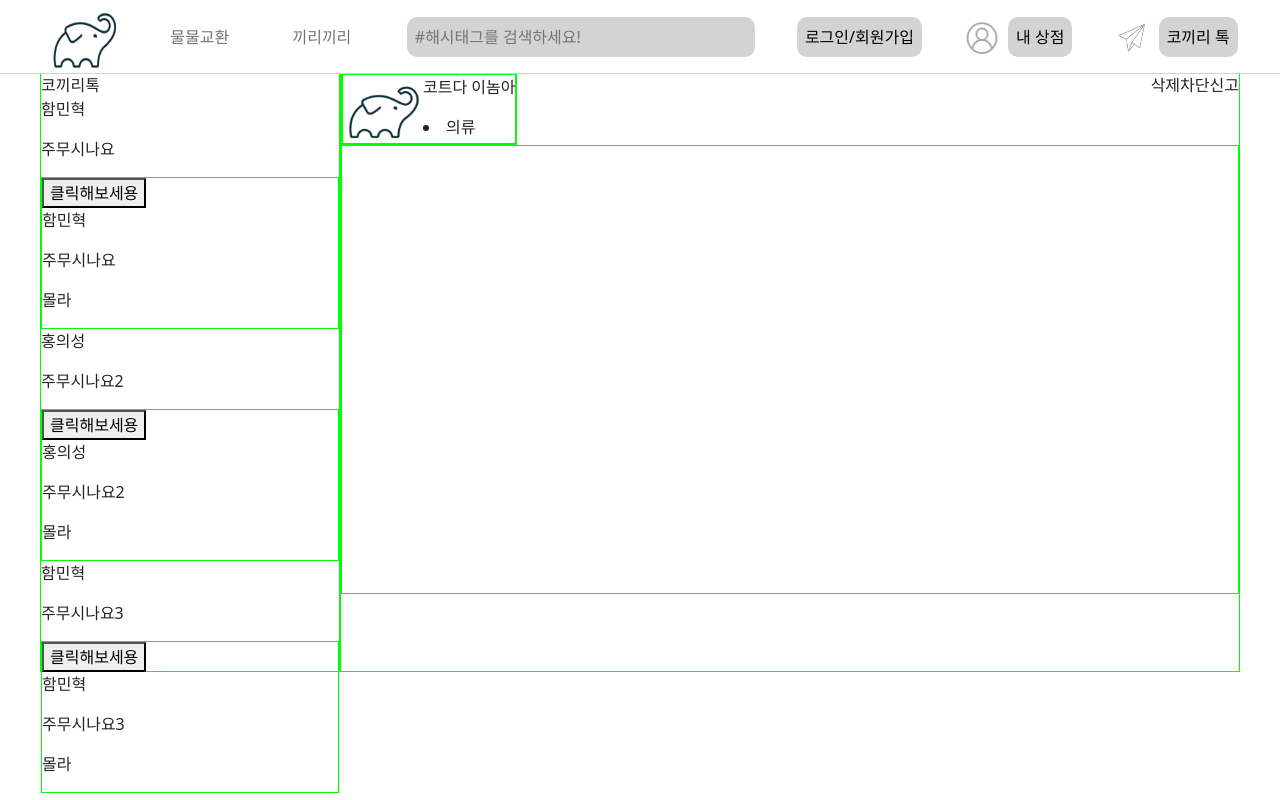
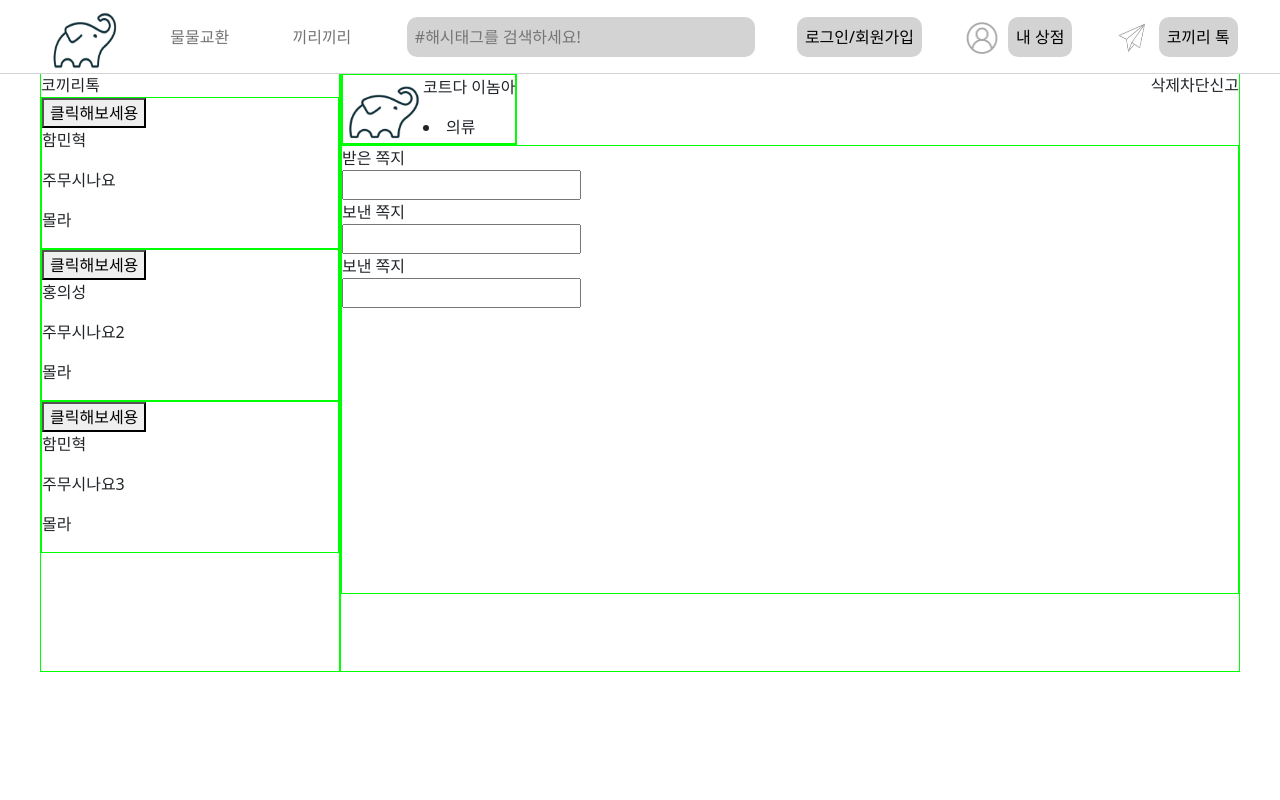
Before and after one commit to F3F-T/COKIRI, a React (Create React App) app in the folder frontend/: page /kokiritalk in a window 1280 px wide. Built offline with nearby package versions, Linux system fonts and the light colour scheme.

Commit message:
[add] kokiriTalk 컴포넌트화(미완성)3

```diff
--- a/frontend/src/component/talk/TalkList.tsx
+++ b/frontend/src/component/talk/TalkList.tsx
@@ -11,19 +11,23 @@ import {useDispatch, useSelector} from "react-redux";
 // type clickOrNot = true | false ;
 const tl = classNames.bind(styles)
 interface props{
-    // Clickable(): clickOrNot;
-    click? : boolean | undefined;
-
     onClick?: (e : React.MouseEvent<HTMLButtonElement,MouseEvent>) => void;
     partner : string;
     lastContent : string;
     date : string;
+    keys : number;
 }
-
-// const [ click, setClick ] = useState(false)
-
+// const object ={
+//     a: 1,
+//     b: 2,
+//     c: 3
+// } as const
+//
+// type objectShape = typeof object
+// type keys = keyof objectShape
 
 const TalkListLeft = (props2:props)=>{
+
     // props2.click =click
     console.log(props2);
     return(
@@ -64,15 +68,17 @@ const TalkList = (props2: props) => {
 
     return (
         <>
-            <p className={styles.talkPartner}>{props2.partner}</p>
-            <p className={styles.lastContent}>{props2.lastContent}</p>
 
+            {console.log(props2)}
             <div className={styles.talkContent}>
                 <button onClick={props2.onClick}>클릭해보세용</button>
                 <p className={styles.talkPartner}>{props2.partner}</p>
                 <p className={styles.lastContent}>{props2.lastContent}</p>
                 <p className={styles.date}>{props2.date}</p>
             </div>
+            {
+                props2.keys === 1
+            }
 
             {/*{props2.click == undefined&&*/}
             {/*    <TalkListLeft partner={props2.partner} lastContent={props2.lastContent} date={props2.date}/>*/}
--- a/frontend/src/routes/KokiriTalk.tsx
+++ b/frontend/src/routes/KokiriTalk.tsx
@@ -9,15 +9,33 @@ import {useNavigate} from "react-router-dom";
 
 
 
+interface props{
 
+}
+const OnClickTalkList = (props3:props) => {
+    return(
+        <>
+            <div className={styles.send}>
+                <div className={styles.sendTitle}>받은 쪽지</div>
+                <input className={styles.sendContent} type={"text"} />
+            </div>
+            <div className={styles.receive}>
+                <div className={styles.receiveTitle}>보낸 쪽지</div>
+                <input className={styles.receiveContent} type={"text"} />
+            </div>
+            <div className={styles.receive}>
+                <div className={styles.receiveTitle}>보낸 쪽지</div>
+                <input className={styles.receiveContent} type={"text"} />
+            </div>
+        </>
+    )
 
-const PostDetail = () => {
+}
+
+const KokiriTalk = () => {
     const navigate = useNavigate();
     const [ click, setClick ] = useState(false)
 
-    const onClickTalkList = (e) => {
-        console.log("1번 클릭 이벤트");
-    }
 
     const onClickTalkList2 = () => {
         console.log("2번 클릭 이벤트");
@@ -27,15 +45,16 @@ const PostDetail = () => {
         console.log("3번 클릭 이벤트")
     }
 
+//
     return (
         <div className={styles.kokiritalk}>
             <div className={styles.left}>
                 <div className={styles.leftHeader}>코끼리톡</div>
                 <div className={styles.talkContainer}>
 
-                 <TalkList partner={"함민혁"} lastContent={"주무시나요"} date={"몰라"} onClick = {onClickTalkList} />
-                 <TalkList partner={"홍의성"} lastContent={"주무시나요2"} date={"몰라"} onClick = {onClickTalkList2} />
-                 <TalkList partner={"함민혁"} lastContent={"주무시나요3"} date={"몰라"} onClick = {onClickTalkList3} />
+                 <TalkList keys={1} partner={"함민혁"} lastContent={"주무시나요"} date={"몰라"} onClick = {OnClickTalkList} />
+                 <TalkList keys={2} partner={"홍의성"} lastContent={"주무시나요2"} date={"몰라"} onClick = {onClickTalkList2} />
+                 <TalkList keys={3} partner={"함민혁"} lastContent={"주무시나요3"} date={"몰라"} onClick = {onClickTalkList3} />
                 </div>
             </div>
 
@@ -51,7 +70,7 @@ const PostDetail = () => {
                     </div>
                 </div>
                 <div className={styles.talkContainer2}>
-
+                    <OnClickTalkList/>
                 </div>
             </div>
         </div>
@@ -59,4 +78,4 @@ const PostDetail = () => {
 }
 
 
-export default PostDetail;
+export default KokiriTalk;
```
Also changed, not shown: frontend/src/component/talk/Message.tsx (+26 -78 lines).
